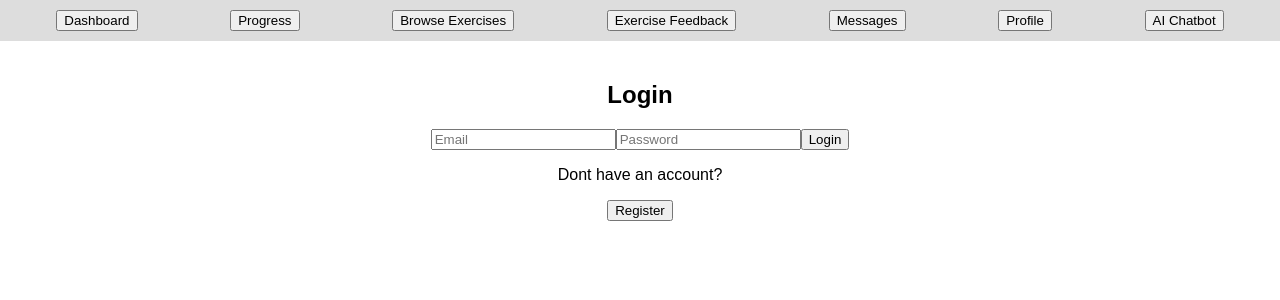
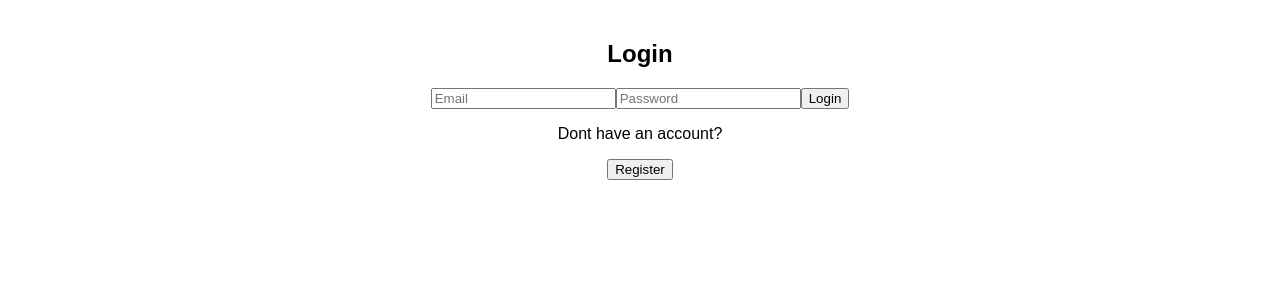
Before and after one commit to Goalaso/interactivespeechtherapy, a React (Create React App) app in the folder speechtherapy/: page / in a window 1280 px wide. Shown: the top 300 px of the page. Built offline with nearby package versions, Linux system fonts and the light colour scheme.

Commit message:
Removed navbar on login and register pages
also fixed minor issue with input tags

```diff
--- a/speechtherapy/src/App.js
+++ b/speechtherapy/src/App.js
@@ -42,6 +42,15 @@ function App() {
     }
   };
 
+  if (currentPage == 'login' || currentPage == 'register') { // Don't render navbar if login/register page
+    return (
+      <div className="App">
+        {/* Render the selected page */}
+        <div style={{ padding: "20px" }}>{renderPage()}</div>
+      </div>
+    );
+  }
+
   return (
     <div className="App">
       {/* Navigation Bar */}
--- a/speechtherapy/src/components/MessageBox.js
+++ b/speechtherapy/src/components/MessageBox.js
@@ -7,8 +7,8 @@ const MessageBox = ({ message }) => {
         Hello!
       </div>
       <form>
-        <input type="text"></input>
-        <input type="submit" value="Send"></input>
+        <input type="text" />
+        <input type="submit" value="Send" />
       </form>
     </>
   );
```
